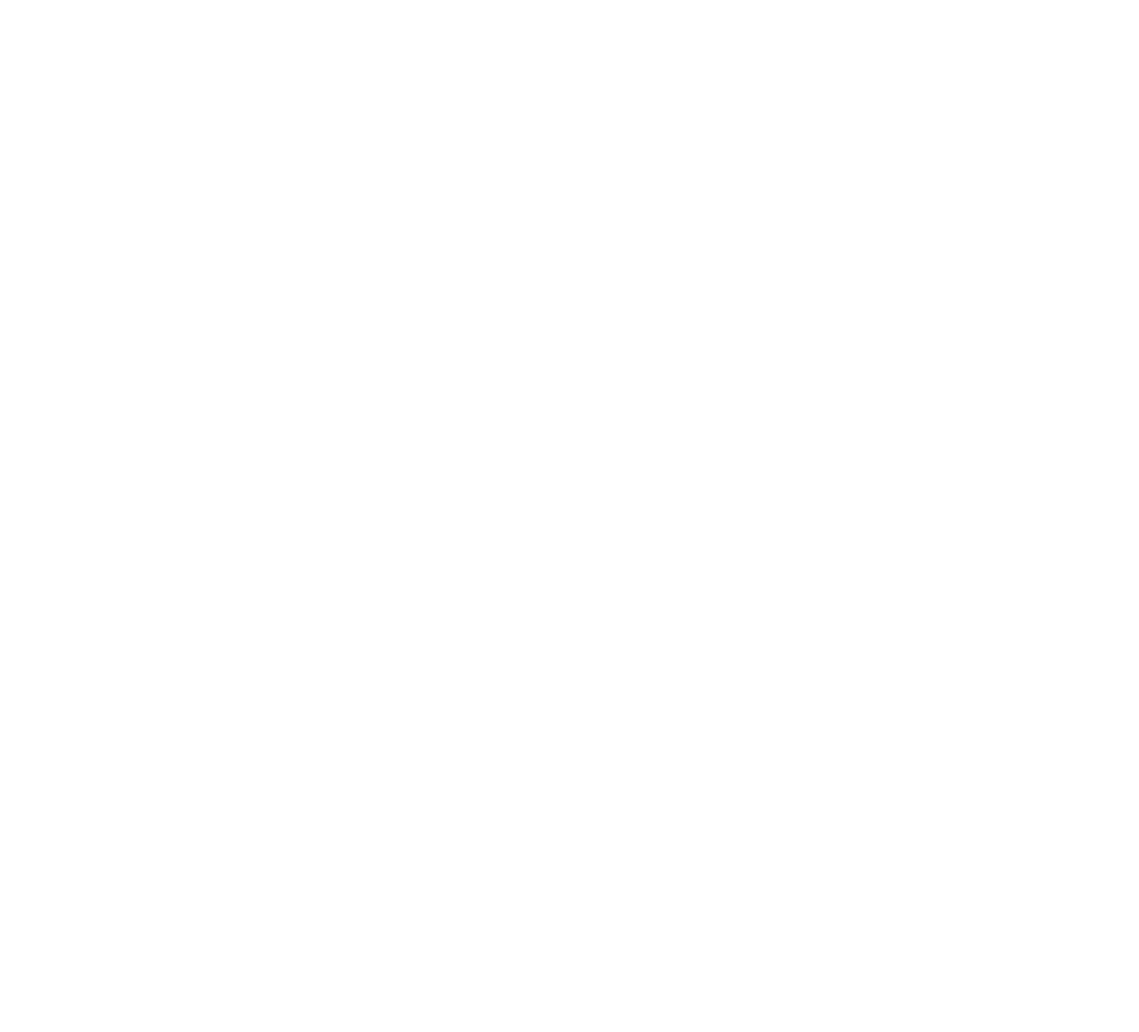
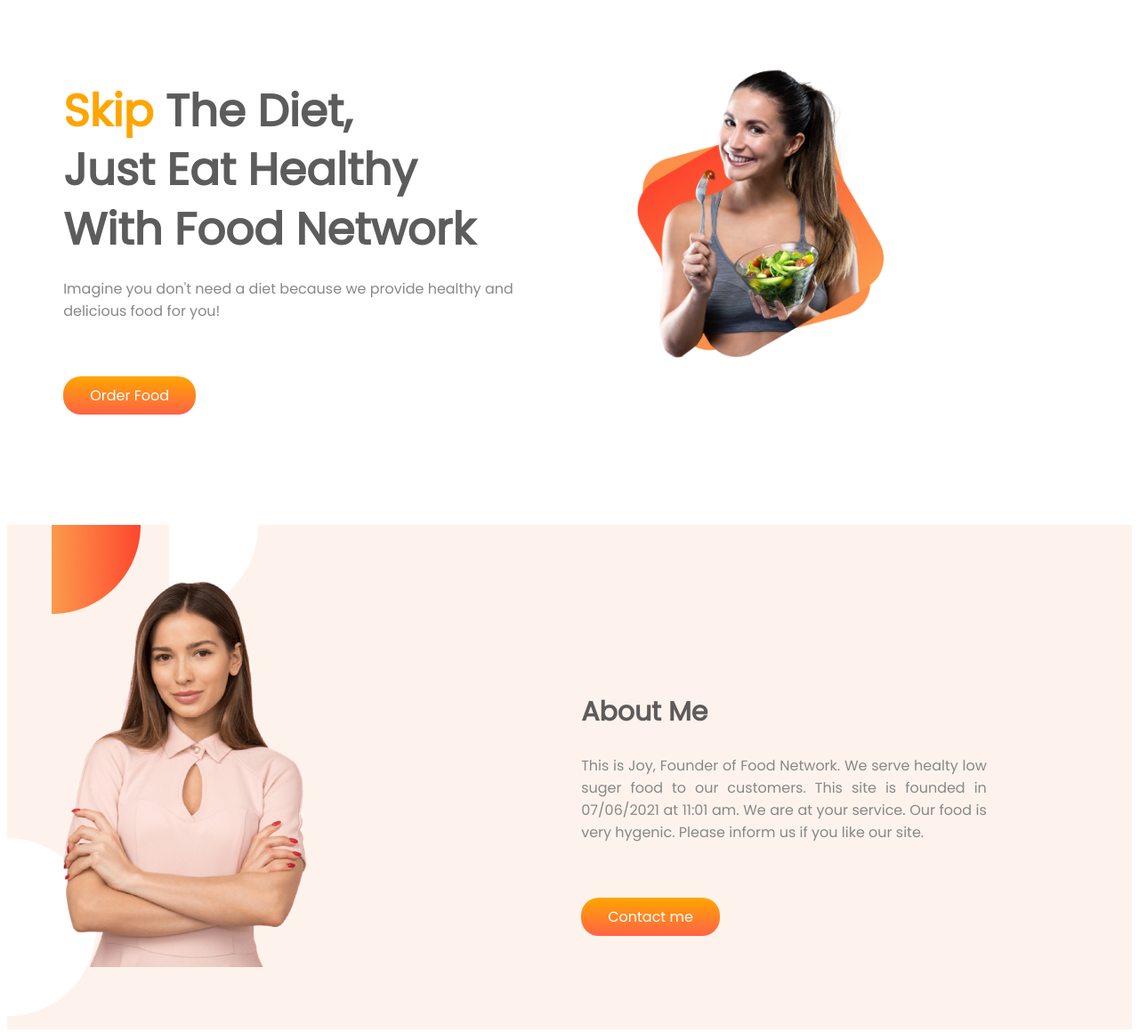
Before and after one commit to MisterRakib112/Food-network-assignment, a plain HTML site: page index.html in a window 1280 px wide. Shown: the whole page at 89% size. Before the commit the page ends 800 px from the top, so only its background shows below. Drawn offline with Linux system fonts and the light colour scheme.

Commit message:
half way

```diff
--- a/index.html
+++ b/index.html
@@ -6,8 +6,37 @@
     <meta name="viewport" content="width=device-width, initial-scale=1.0">
     <title>Food-Network</title>
     <link rel="stylesheet" href="style.css">
+    <link rel="preconnect" href="https://fonts.googleapis.com">
+    <link rel="preconnect" href="https://fonts.gstatic.com" crossorigin>
+    <link href="https://fonts.googleapis.com/css2?family=Poppins&display=swap" rel="stylesheet">
 </head>
 <body>
+    <section class="health-tips">
+        <div class="half-width">
+            <h1><span class="orange-color">Skip</span> <span class="gray-color">The Diet,</span></h1>
+            <h1><span class="gray-color">Just Eat Healthy</span></h1>
+            <h1><span class="gray-color">With Food Network</span></h1>
+            <p>Imagine you don't need a diet because we provide healthy and delicious food for you! </p>
+<div class="margin"><a href="www.facebook.com" target="_blank" class="link-button">Order Food</a></div>
+        </div>
+        <div class="half-width">
+            <img src="./images/Group 8425.png" alt="This is a model">
+        </div>
 
+    </section>
+
+    <section class="about-me health-tips">
+        <div class="half-width">
+            <img src="./images/Person Image.png" alt="This is a female Model">
+        </div>
+        <div class="half-width about-me-margin">
+            <h2><span class="gray-color">About Me</span></h2>
+            <p>This is Joy, Founder of Food Network. We serve healty low suger food to our customers.
+                This site is founded in 07/06/2021 at 11:01 am. We are at your service. Our food is very hygenic. Please inform us if you like our site.
+
+            </p>
+            <div class="margin"><a href="www.google.com" target="_blank" class="link-button">Contact me</a></div>
+        </div>
+    </section>
 </body>
 </html>
--- a/style.css
+++ b/style.css
@@ -0,0 +1,52 @@
+body{
+    font-family: 'Poppins', sans-serif;
+}
+h1{
+    font-size: 50px;
+    line-height: .5;
+}
+h2{
+    font-size: 30px;
+}
+.gray-color{
+    color: rgb(93, 92, 92);
+}
+.orange-color{
+    color: orange;
+}
+p{
+    color: #888;
+    text-align: justify;
+}
+.health-tips{
+    display: flex;
+    margin-bottom: 70px;
+
+}
+.half-width{
+    width: 40%;
+    padding: 5%;
+}
+.half-width img{
+    width: 60%;
+}
+.link-button{
+    text-decoration: none;
+    background-image: linear-gradient(orange,tomato);
+    color: white;
+    padding: 10px 30px;
+    border-radius: 20px;
+
+}
+
+.margin{
+    margin-top: 70px;
+}
+.about-me{
+    background-image: url(./images/7.png);
+    background-repeat: no-repeat;
+}
+.about-me-margin{
+    margin-right: 100px;
+    margin-top: 100px;
+}
```
Also changed, not shown: images/7.png (added), images/Group 8425.png (added), images/Person Image.png (added).
